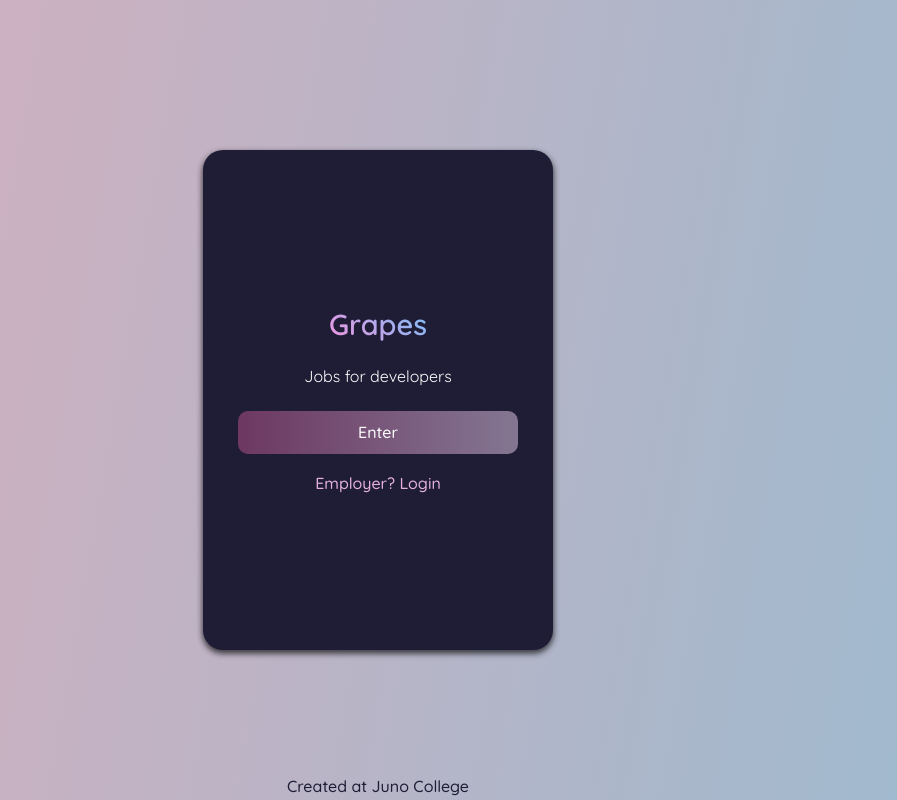
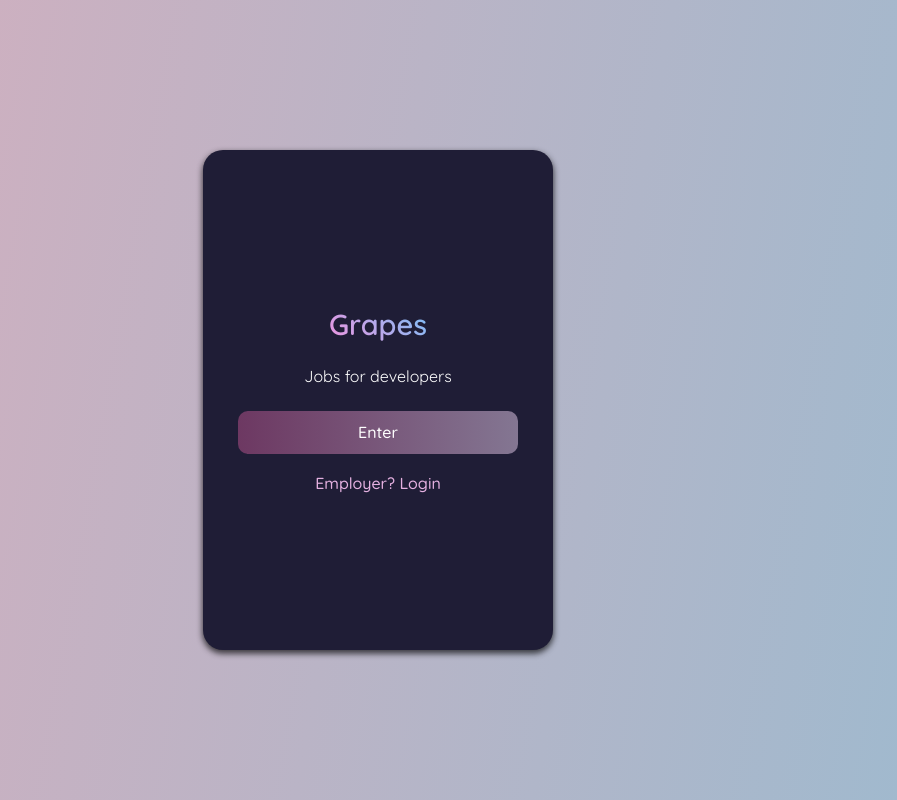
Before and after one commit to kleemeo/grapes-app, a React (Create React App) app: page / in a window 1280 px wide. Shown: the whole page, without its empty margins (262-1159 px from the left). Built offline with nearby package versions, Linux system fonts and the light colour scheme.

Commit message:
updated footer

```diff
--- a/src/pages/Home.js
+++ b/src/pages/Home.js
@@ -11,7 +11,7 @@ function Home() {
           </article>
         </section>
       </main>
-      <footer><a href="https://junocollege.com/">Created at Juno College</a></footer>
+      {/* <footer><a href="https://junocollege.com/">Created at Juno College</a></footer> */}
     </>
   )
 }
```
Also changed, not shown: src/pages/MainBoard.js (+1 -6 lines).
